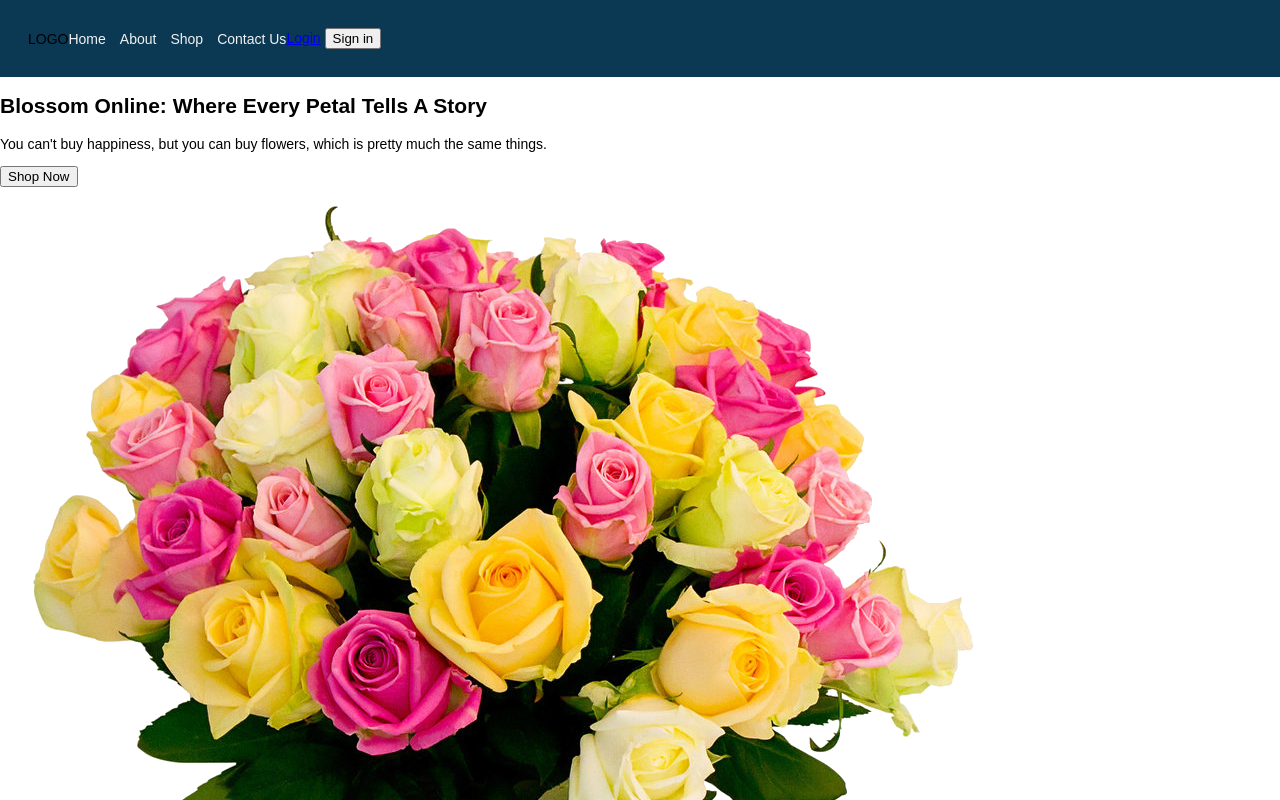
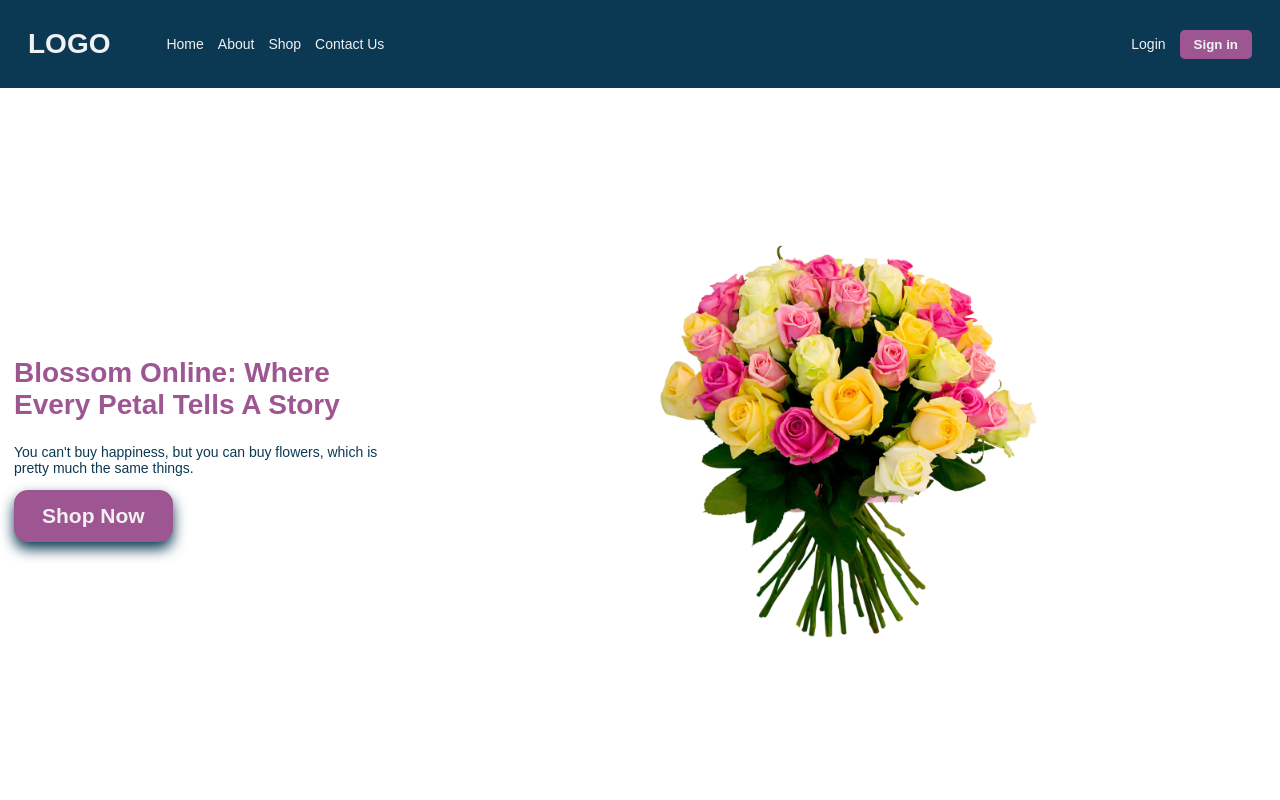
Before and after one commit to sayikeep/kodego-web-design, a plain HTML site: page index.html in a window 1280 px wide. Shown: the top 800 px of the page. Drawn offline with Linux system fonts and the light colour scheme.

Commit message:
updated css styling

```diff
--- a/index.html
+++ b/index.html
@@ -8,7 +8,7 @@
 </head>
 <body>
     <header>
-        <div>LOGO</div>
+        <div id="logo">LOGO</div>
         <nav>
             <a href="home">Home</a>
             <a href="about">About</a>
@@ -22,14 +22,14 @@
     </header>
     <main>
         <section id="hero">
-            <div>
+            <div class="hero-text">
                 <h1>Blossom Online: Where Every Petal Tells A Story</h1>
                 <p>You can't buy happiness, but you can buy flowers, which is pretty much the same things.</p>
                 <button>Shop Now</button>
             </div>
-            <div>
-                <img src="./flower.png" alt="">
-                <img src="./home-hero-vector.png" alt="">
+            <div id="hero-img">
+                <img id="hero-flower" src="./flower.png" alt="">
+                <img id="hero-bg" src="./home-hero-vector.png" alt="">
             </div>
         </section>
         <section id="shop">
--- a/webdesignstyle.css
+++ b/webdesignstyle.css
@@ -25,10 +25,86 @@ header #logo {
 
 header nav {
     display: flex;
+    align-items: center;
     gap: 1rem;
 }
 
-header nav a {
+header a {
     text-decoration: none;
     color: #f1f1f1;
 }
+
+header #auth {
+    margin-left: auto;
+    display: flex;
+    gap: 1rem ;
+    align-items: center;
+}
+
+header #auth button {
+    background-color: #9D5691;
+    padding: .5rem 1rem;
+    font-weight: bold;
+    border: 0;
+    border-radius: 5px;
+    color: #f1f1f1;
+    cursor: pointer;
+}
+
+section#hero {
+    display: flex;
+    align-items: center;
+    justify-content: center;
+    height: 700px;
+    overflow: hidden;
+}
+
+section#hero .hero-text {
+    margin-right: auto;
+    padding: 0 1rem;
+    width: 600px;
+}
+
+section#hero .hero-text h1 {
+    color: #9D5691;
+    font-size: 2rem;
+}
+
+section#hero .hero-text p {
+    color:#0B3954 ;
+    font-size: 1rem;
+}
+
+section#hero .hero-text button {
+    background-color: #9D5691;
+    padding: 1rem 2rem;
+    font-weight: bold;
+    border: 0;
+    border-radius: 1rem;
+    font-size: 1.5rem;
+    color: #f1f1f1;
+    cursor: pointer;
+    box-shadow: 0 .5rem 1rem #0B3954;
+}
+
+section#hero #hero-img {
+    position: relative;
+    height: 100%;
+    width: 100%;
+    display: flex;
+    justify-content: center;
+    align-items: center;
+}
+
+section#hero #hero-flower {
+    z-index: 1;
+    height: 400px ;
+}
+
+section#hero #hero-bg {
+    position: absolute;
+    right: 0;
+    top: 0;
+    height: 0;
+    z-index: -1 ;
+}
```
